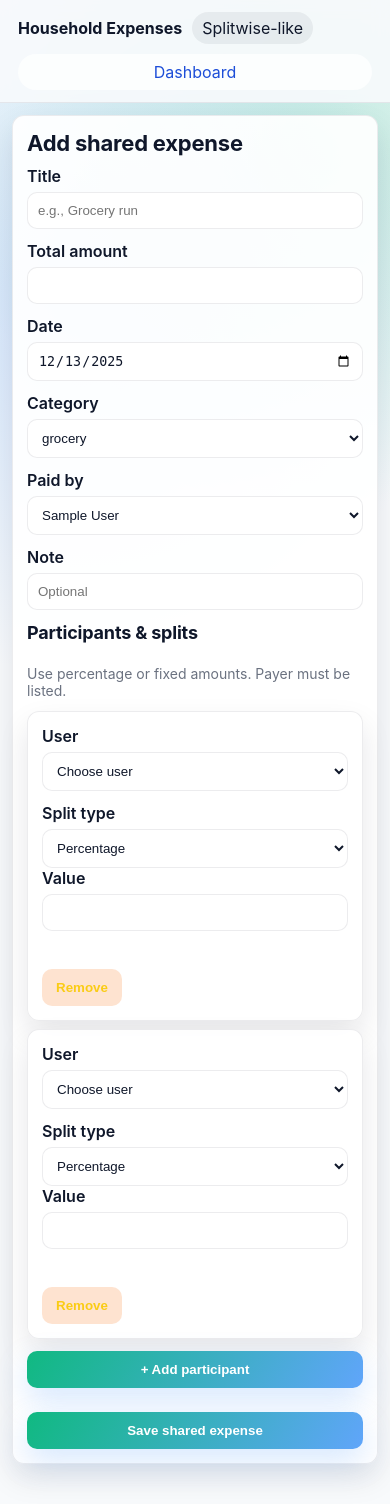
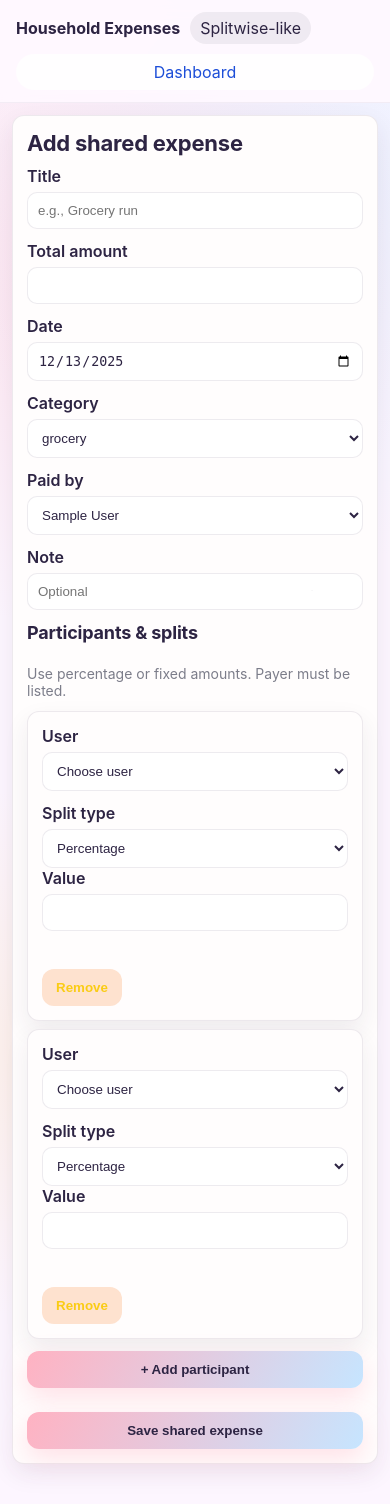
Before and after one commit to tzuhao-hung/expense-tracker, a Flask app: page /shared/new in a window 390 px wide. Run offline with Flask 3, Linux system fonts and the light colour scheme; tables that the repository leaves empty hold one stand-in row (values such as "Sample post").

Commit message:
Tighten mobile header and soften UI style

```diff
--- a/templates/base.html
+++ b/templates/base.html
@@ -6,23 +6,25 @@
   <meta name="viewport" content="width=device-width, initial-scale=1">
   <style>
     :root {
-      --bg: #f8fafc;
-      --panel: #ffffff;
-      --muted: #6b7280;
-      --accent: #10b981;
-      --accent-2: #60a5fa;
-      --danger: #f97316;
-      --border: rgba(15, 23, 42, 0.08);
-      --radius: 16px;
-      --text: #0f172a;
+      --bg: #fdf6ff;
+      --panel: #fff9ff;
+      --muted: #7c7d8a;
+      --accent: #ffb2c2;
+      --accent-2: #c6e5ff;
+      --danger: #f59e0b;
+      --border: rgba(109, 90, 122, 0.12);
+      --radius: 18px;
+      --text: #2d2443;
     }
     * { box-sizing: border-box; }
     body {
       margin: 0;
-      font-family: "Work Sans", "Inter", system-ui, -apple-system, sans-serif;
-      background: radial-gradient(circle at 20% 20%, rgba(96,165,250,0.25), transparent 30%),
-                  radial-gradient(circle at 80% 10%, rgba(16,185,129,0.22), transparent 26%),
-                  var(--bg);
+      font-family: "Nunito", "Inter", system-ui, -apple-system, sans-serif;
+      background:
+        radial-gradient(circle at 20% 18%, rgba(255, 178, 194, 0.25), transparent 28%),
+        radial-gradient(circle at 82% 12%, rgba(198, 229, 255, 0.30), transparent 28%),
+        radial-gradient(circle at 12% 70%, rgba(255, 222, 173, 0.25), transparent 24%),
+        var(--bg);
       color: var(--text);
       min-height: 100vh;
     }
@@ -31,9 +33,9 @@
       position: sticky;
       top: 0;
       backdrop-filter: blur(8px);
-      background: rgba(248, 250, 252, 0.9);
-      border-bottom: 1px solid var(--border);
-      padding: 12px 18px;
+      background: rgba(255, 249, 255, 0.9);
+      border-bottom: 1px solid rgba(109, 90, 122, 0.08);
+      padding: 12px 16px;
       display: flex;
       align-items: center;
       justify-content: space-between;
@@ -46,18 +48,18 @@
       background: rgba(255, 255, 255, 0.7);
     }
     .container {
-      max-width: 1100px;
-      margin: 24px auto 80px;
+      max-width: 960px;
+      margin: 18px auto 70px;
       padding: 0 16px;
       display: grid;
       gap: 16px;
     }
     .panel {
-      background: rgba(255, 255, 255, 0.92);
+      background: #fffdfd;
       border: 1px solid var(--border);
       border-radius: var(--radius);
-      padding: 16px 18px;
-      box-shadow: 0 14px 30px rgba(15,23,42,0.10);
+      padding: 14px 16px;
+      box-shadow: 0 10px 24px rgba(45,36,67,0.08);
     }
     h1, h2, h3 {
       margin: 0 0 10px;
@@ -81,13 +83,13 @@
     button {
       padding: 11px 14px;
       border: none;
-      border-radius: 10px;
+      border-radius: 12px;
       background: linear-gradient(120deg, var(--accent), var(--accent-2));
-      color: white;
-      font-weight: 700;
+      color: #2d2443;
+      font-weight: 800;
       cursor: pointer;
       transition: transform 150ms ease, box-shadow 150ms ease;
-      box-shadow: 0 12px 30px rgba(96,165,250,0.25);
+      box-shadow: 0 10px 24px rgba(255,178,194,0.35);
     }
     button:hover { transform: translateY(-1px); }
     .grid { display: grid; gap: 12px; }
@@ -116,6 +118,17 @@
     }
     .mono { font-family: "SFMono-Regular", Menlo, Consolas, monospace; white-space: nowrap; }
     .row { display: flex; align-items: center; gap: 10px; flex-wrap: wrap; }
+
+    body::before, body::after {
+      content: "";
+      position: fixed;
+      inset: 0;
+      pointer-events: none;
+      background-image:
+        radial-gradient(2px 2px at 10% 30%, rgba(45,36,67,0.10), transparent 40%),
+        radial-gradient(2px 2px at 80% 70%, rgba(45,36,67,0.12), transparent 40%);
+      opacity: 0.5;
+    }
 
     @media (max-width: 768px) {
       header { flex-direction: column; align-items: flex-start; gap: 10px; position: sticky; }
```
Also changed, not shown: templates/dashboard.html (+22 -24 lines).
